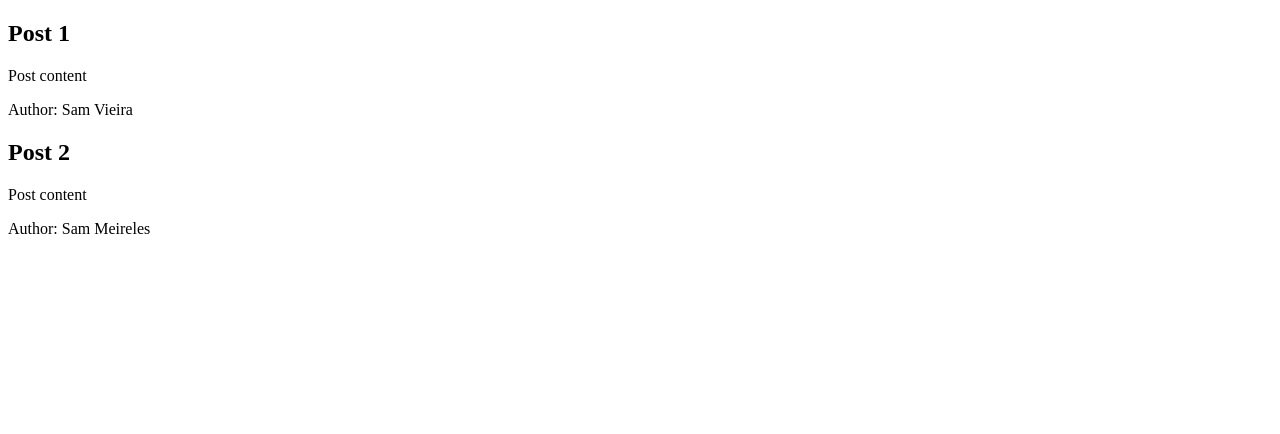
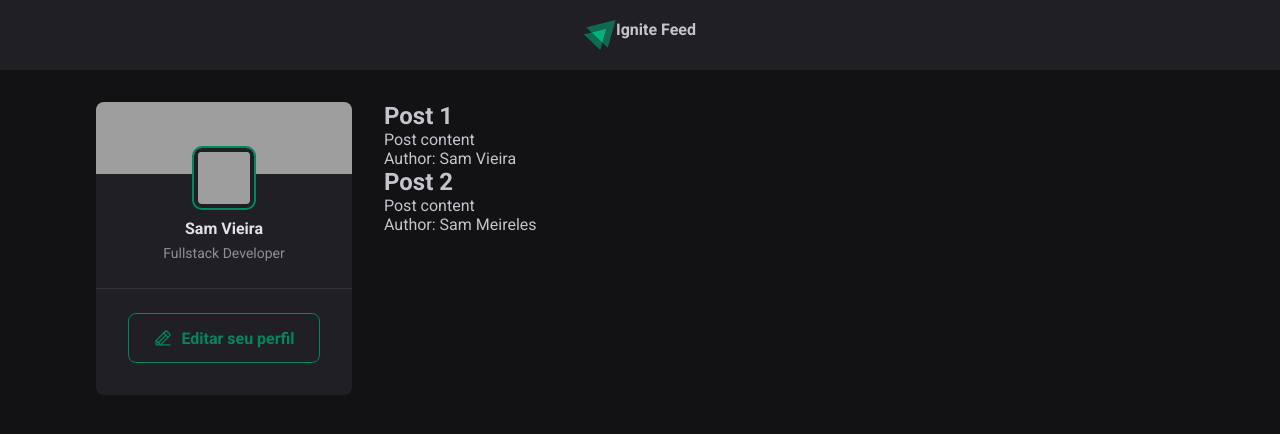
Before and after one commit to samsks/ignite_feed, a React (Vite) app: page / in a window 1280 px wide. Shown: the top 434 px of the page. Built offline with nearby package versions, Linux system fonts and the light colour scheme; grey boxes are pictures that could not be loaded.

Commit message:
feat: :sparkles: update App component

```diff
--- a/src/App.jsx
+++ b/src/App.jsx
@@ -1,9 +1,17 @@
-import { Post } from "./post";
+import { Post } from "./Post";
+import { Header } from "./components/Header";
+import styles from './App.module.css';
+import "./global.css";
+import { Sidebar } from "./components/Sidebar";
 
 export function App() {
 
   return (
-    <>
+    <div>
+      <Header />
+      <div className={styles.wrapper}>
+        <Sidebar />
+        <main>
           <Post
           title="Post 1"
           content="Post content"
@@ -14,6 +22,8 @@ export function App() {
             content="Post content"
             author="Sam Meireles"
           />
-    </>
+        </main>
+      </div>
+    </div>
   )
 }
```
Lines whose indentation alone changed are shown as unchanged.
